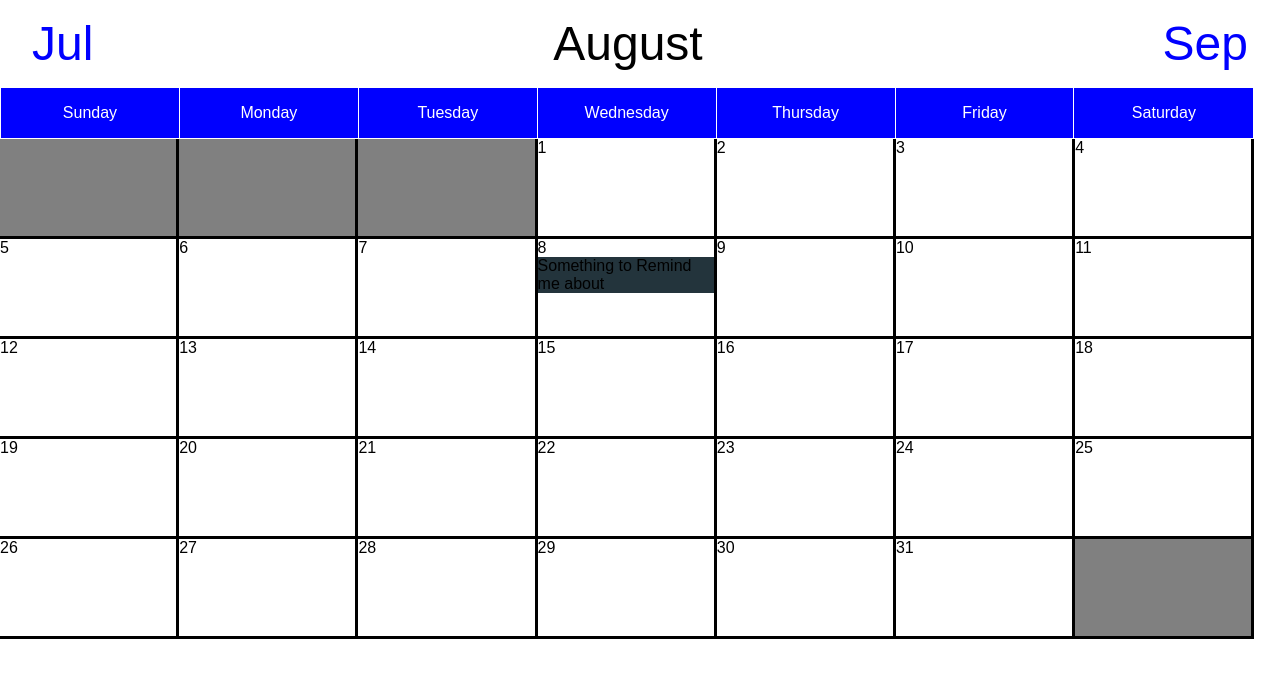
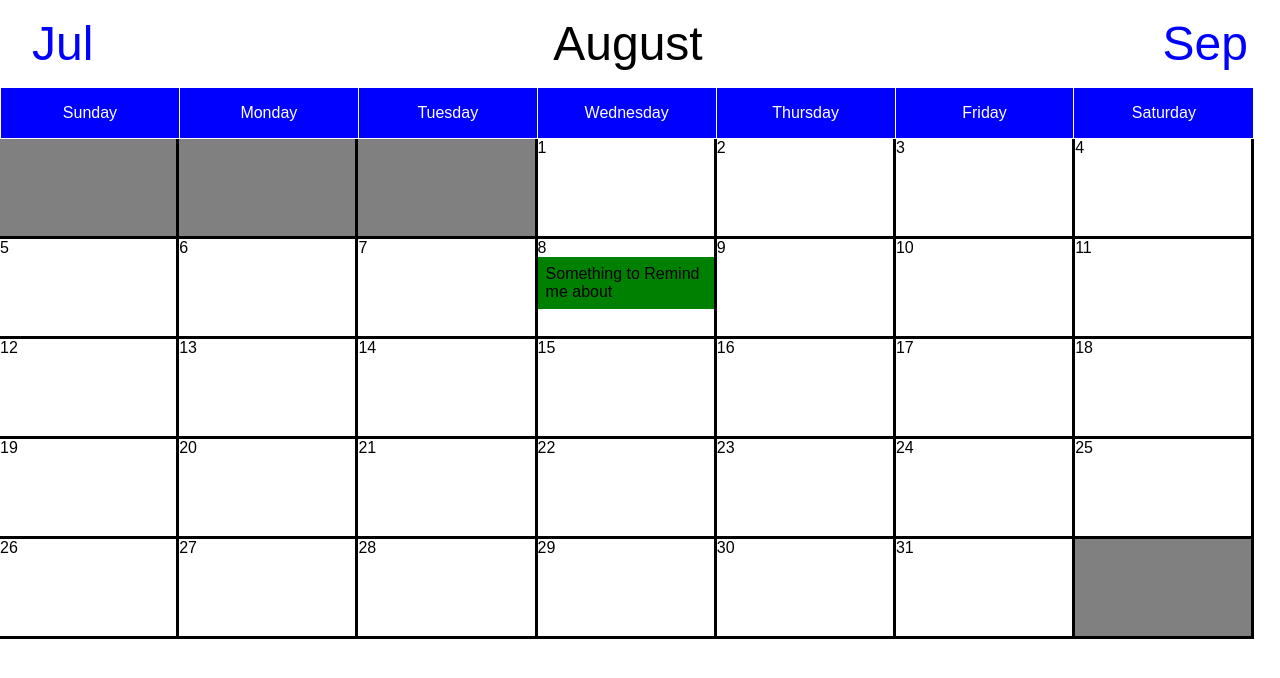
Before and after one commit to jcmckay/calendar, a React (Create React App) app: page / in a window 1280 px wide. Shown: the top 678 px of the page. Built offline with nearby package versions, Linux system fonts and the light colour scheme.

Commit message:
minor style tweak:

```diff
--- a/src/days/days.css
+++ b/src/days/days.css
@@ -13,3 +13,7 @@
 .day.disabled {
   background-color: gray;
 }
+
+.reminder {
+  padding: .5rem;
+}
--- a/src/store/preload-state.js
+++ b/src/store/preload-state.js
@@ -6,7 +6,7 @@ const reminders = {
     7: {
       8: [{
         text: 'Something to Remind me about',
-        color: '#23343c'
+        color: 'green'
       }]
     }
   }
```
